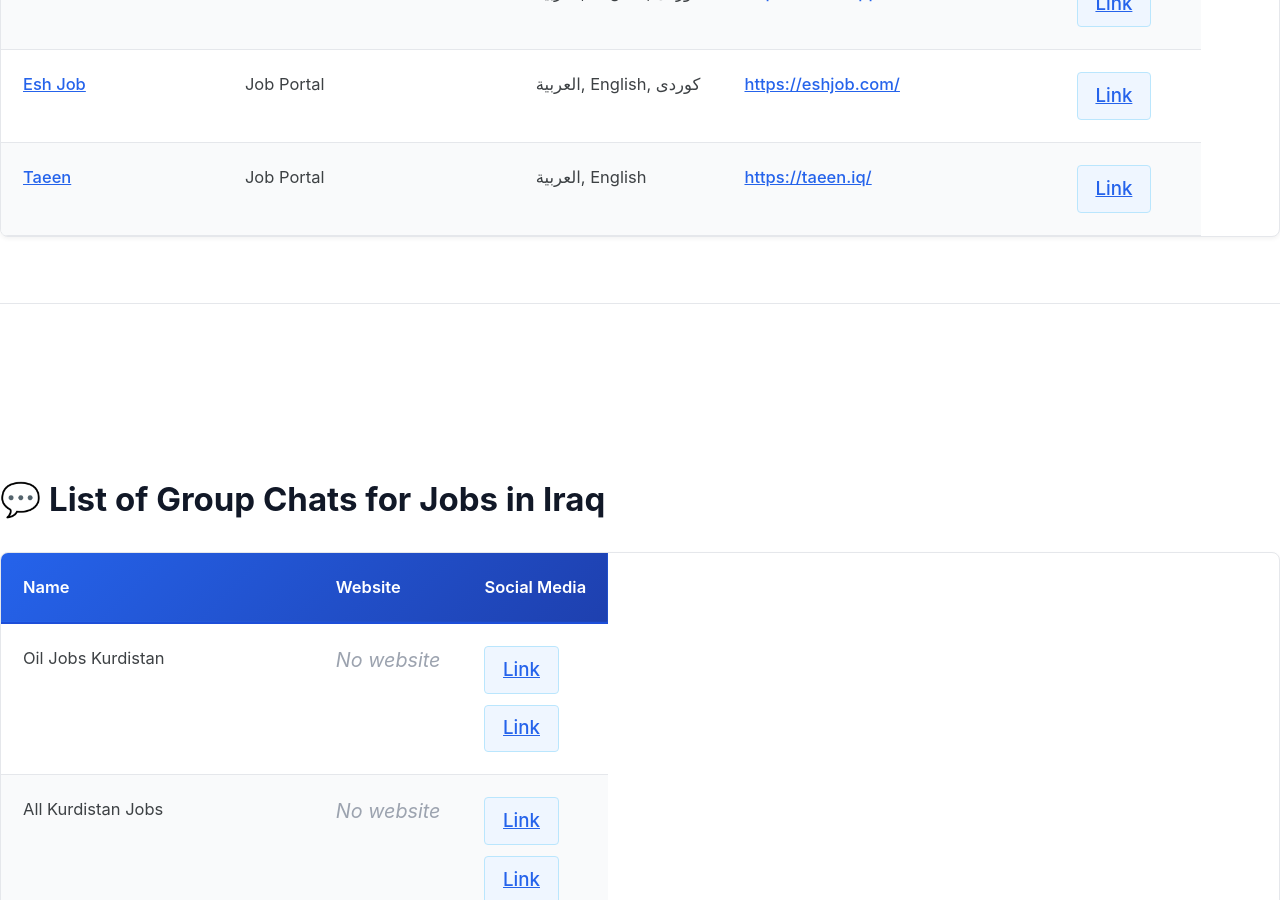
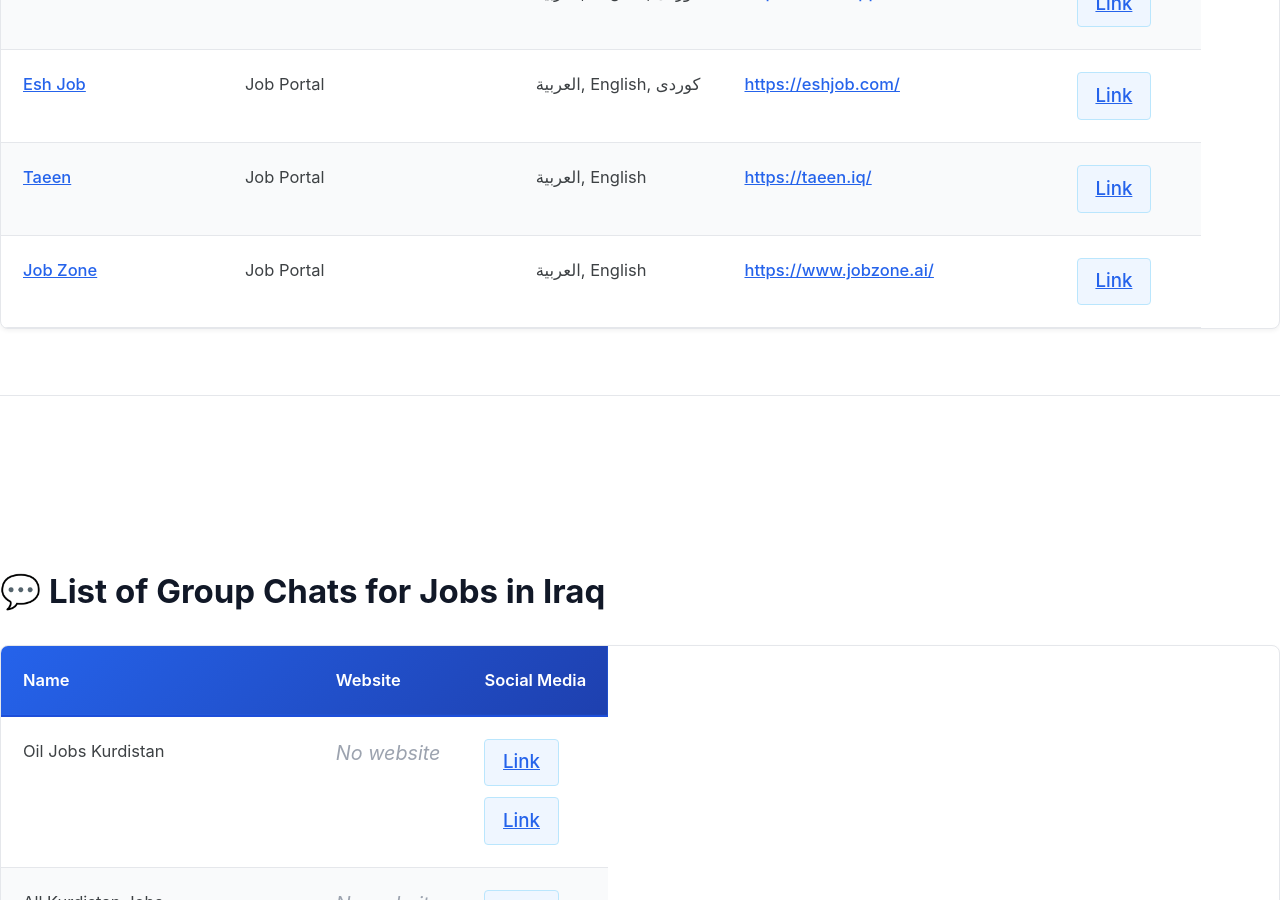
Before and after one commit to JobsInIraq/jobsiniraq.github.io, a Jekyll site: the page built from index.html, in a window 1280 px wide and 900 px high, scrolled down 2017 px. Built offline with Jekyll 4.4.1, drawn with Linux system fonts in a browser that asks for light colours; cached includes are drawn as plain includes; the list of posts is cut into pages by our own code.

Commit message:
Update iqPortalEntity.json

```diff
--- a/_data/db/iqPortalEntity.json
+++ b/_data/db/iqPortalEntity.json
@@ -153,6 +153,13 @@
         "EntityLanguage": "العربية, English",
         "EntityWebsite": "https://taeen.iq/",
         "SocialMediaURL": "https://www.facebook.com/taeen.iq, https://www.instagram.com/taeen.iq"
+      },
+      {
+        "EntityName": "Job Zone",
+        "EntityCategory": "Job Portal",
+        "EntityLanguage": "العربية, English",
+        "EntityWebsite": "https://www.jobzone.ai/",
+        "SocialMediaURL": "https://www.facebook.com/jobzoneiq/, https://www.instagram.com/jobzoneiq"
       }
     ]
   }
```
